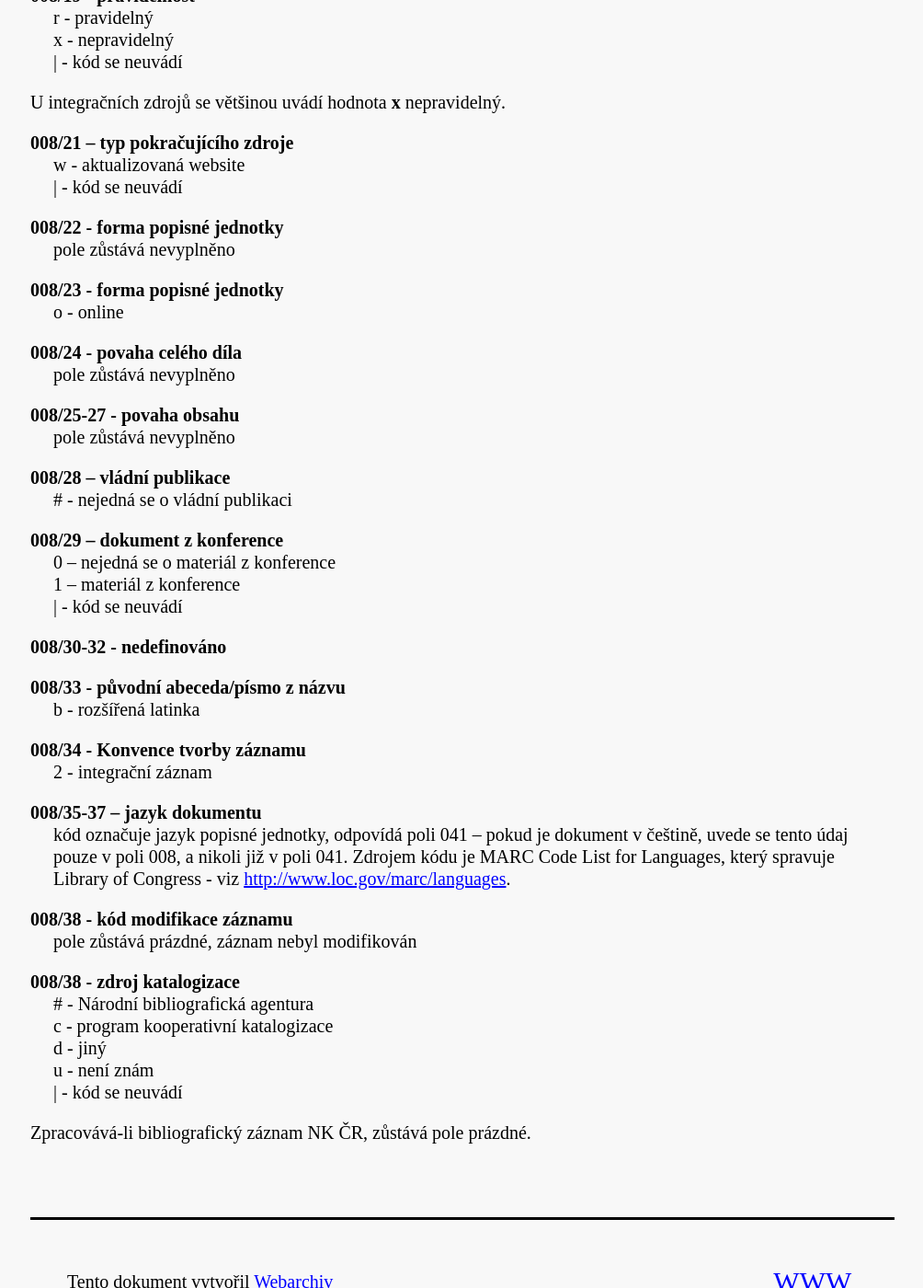
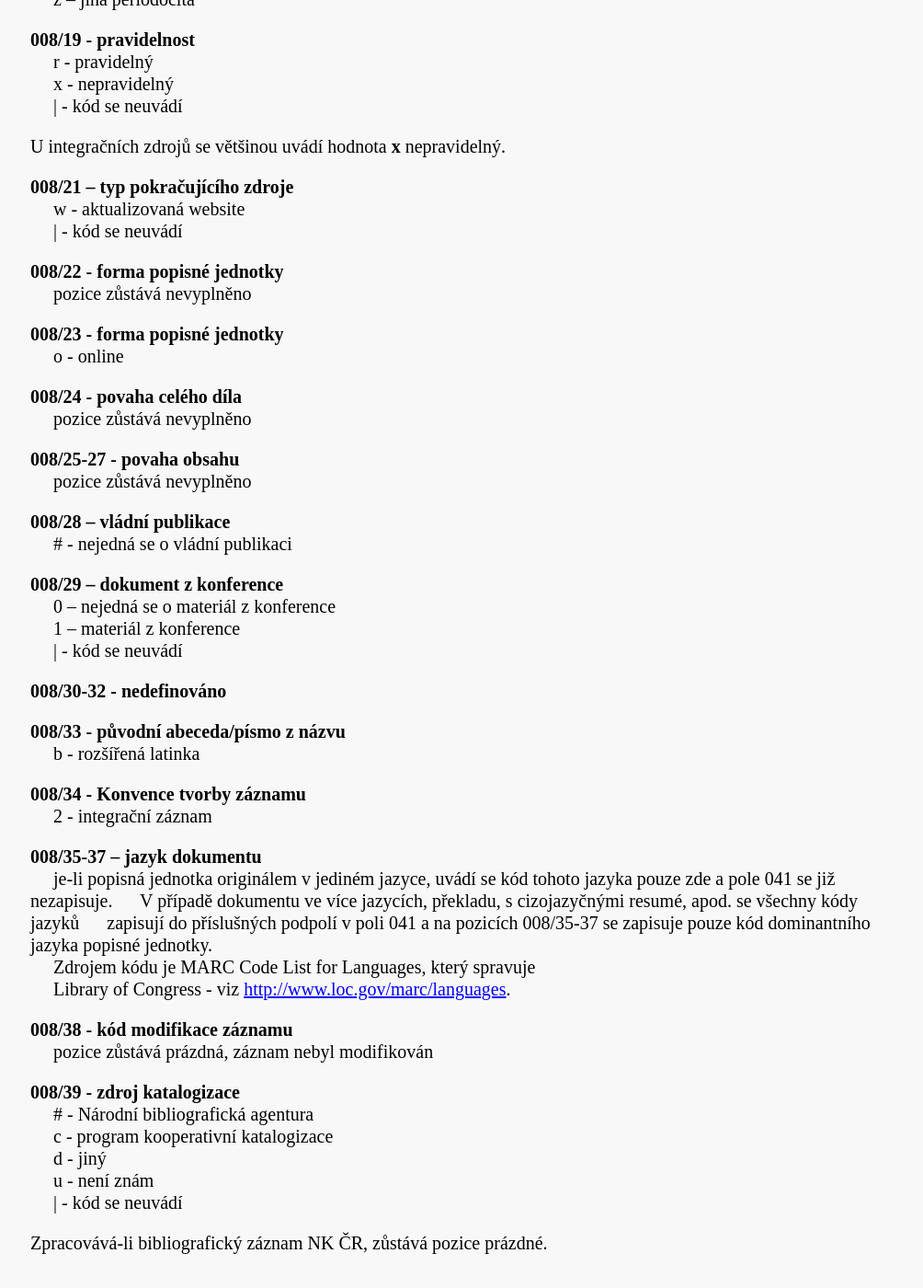
Before and after one commit to WebarchivCZ/katalogizacni-manual, a Jekyll site: the page built from _posts/2017-06-23-kontrolni-pole.md, in a window 1280 px wide and 1400 px high, scrolled down 2629 px. Shown: the whole window at 92% size, without its empty margins (137-1141 px from the left). Built offline with Jekyll 4.4.1, drawn with Linux system fonts in a browser that asks for light colours; some of the changed text lies outside the part shown.

Commit message:
kontrolní pole-úpravy kódů

```diff
--- a/_posts/2017-06-23-kontrolni-pole.md
+++ b/_posts/2017-06-23-kontrolni-pole.md
@@ -64,7 +64,7 @@
 
 
 ### 008 (Údaje pevné délky - pokračující zdroje) (NO)
-Zápis údajů v tomto poli odpovídá hodnotě kódu v LDR/06
+Zápis údajů na pozici 18-34 odpovídá hodnotě kódu LDR/06.
 
 **008/00-05 - datum uložení**
 &nbsp;&nbsp;&nbsp;&nbsp; Datum uložení se automaticky vygeneruje při ukládání záznamu.
@@ -125,7 +127,7 @@
 
 
 **008/22 - forma popisné jednotky**
-&nbsp;&nbsp;&nbsp;&nbsp; pole zůstává nevyplněno
+&nbsp;&nbsp;&nbsp;&nbsp; pozice zůstává nevyplněno
 
 
 **008/23 - forma popisné jednotky**
@@ -133,11 +135,11 @@
 
 
 **008/24 - povaha celého díla**
-&nbsp;&nbsp;&nbsp;&nbsp; pole zůstává nevyplněno
+&nbsp;&nbsp;&nbsp;&nbsp; pozice zůstává nevyplněno
 
 
 **008/25-27 - povaha obsahu**
-&nbsp;&nbsp;&nbsp;&nbsp; pole zůstává nevyplněno
+&nbsp;&nbsp;&nbsp;&nbsp; pozice zůstává nevyplněno
 
 
 **008/28 – vládní publikace**
@@ -158,18 +160,20 @@
 &nbsp;&nbsp;&nbsp;&nbsp; 2 - integrační záznam
 
 **008/35-37 – jazyk dokumentu**
-&nbsp;&nbsp;&nbsp;&nbsp; kód označuje jazyk popisné jednotky, odpovídá poli 041 – pokud je dokument v češtině, uvede se tento údaj
-&nbsp;&nbsp;&nbsp;&nbsp; pouze v poli 008, a nikoli již v poli 041. Zdrojem kódu je MARC Code List for Languages, který spravuje
+&nbsp;&nbsp;&nbsp;&nbsp; je-li popisná jednotka originálem v jediném jazyce, uvádí se kód tohoto jazyka pouze zde a pole 041 se již nezapisuje.
+&nbsp;&nbsp;&nbsp;&nbsp; V případě dokumentu ve více jazycích, překladu, s cizojazyčnými resumé, apod. se všechny kódy jazyků
+&nbsp;&nbsp;&nbsp;&nbsp; zapisují do příslušných podpolí v poli 041 a na pozicích 008/35-37 se zapisuje pouze kód dominantního jazyka popisné jednotky.
+&nbsp;&nbsp;&nbsp;&nbsp; Zdrojem kódu je MARC Code List for Languages, který spravuje
 &nbsp;&nbsp;&nbsp;&nbsp; Library of Congress - viz [http://www.loc.gov/marc/languages](http://www.loc.gov/marc/languages).
 
 **008/38 - kód modifikace záznamu**
-&nbsp;&nbsp;&nbsp;&nbsp; pole zůstává prázdné, záznam nebyl modifikován
+&nbsp;&nbsp;&nbsp;&nbsp; pozice zůstává prázdná, záznam nebyl modifikován
 
-**008/38 - zdroj katalogizace**
+**008/39 - zdroj katalogizace**
 &nbsp;&nbsp;&nbsp;&nbsp; \# - Národní bibliografická agentura
 &nbsp;&nbsp;&nbsp;&nbsp; c - program kooperativní katalogizace
 &nbsp;&nbsp;&nbsp;&nbsp; d - jiný
 &nbsp;&nbsp;&nbsp;&nbsp; u - není znám
 &nbsp;&nbsp;&nbsp;&nbsp; \|   - kód se neuvádí
 
-Zpracovává-li bibliografický záznam NK ČR, zůstává pole prázdné.
+Zpracovává-li bibliografický záznam NK ČR, zůstává pozice prázdné.
```
Also changed, not shown: other parts of _posts/2017-06-23-kontrolni-pole.md (+4 -2 lines).
